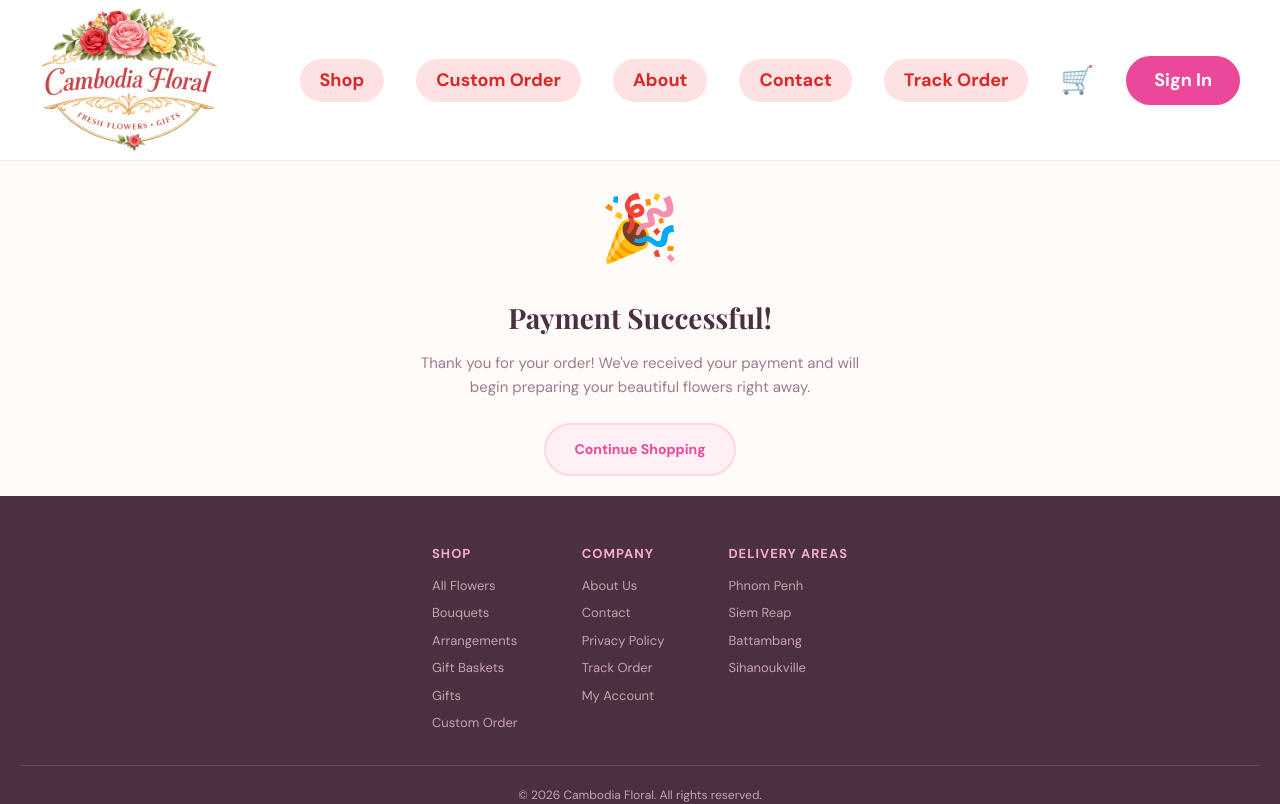
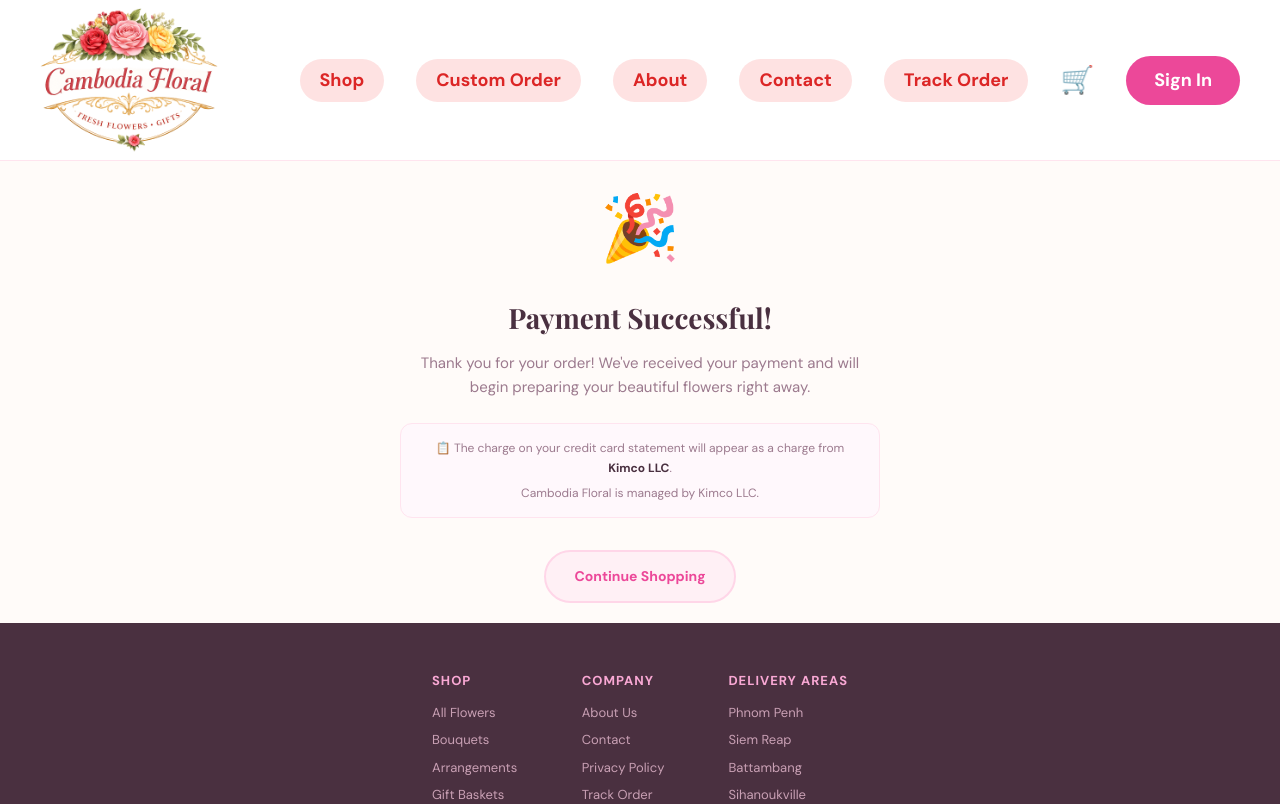
Before and after one commit to tiloukim/cambodiafloral, a Next.js app: page /checkout/success in a window 1280 px wide. Shown: the top 804 px of the page. Built offline with nearby package versions, Linux system fonts and the light colour scheme; no server answers; a web font is replaced by a local one.

Commit message:
Add Kimco LLC billing note to order success page
Shows customers that the credit card charge will appear as
Kimco LLC, and that Cambodia Floral is managed by Kimco LLC.

Co-Authored-By: Claude Opus 4.6 (1M context) <noreply@anthropic.com>

```diff
--- a/app/checkout/success/page.tsx
+++ b/app/checkout/success/page.tsx
@@ -47,6 +47,19 @@ function SuccessContent() {
               Order ID: <strong>{orderId.slice(0, 8)}</strong>
             </p>
           )}
+          <div style={{
+            background: '#FFF8FC',
+            border: '1px solid #FFE4EF',
+            borderRadius: 12,
+            padding: '14px 20px',
+            marginBottom: 32,
+            fontSize: 12,
+            color: '#9C7A8E',
+            lineHeight: 1.7,
+          }}>
+            <p>📋 The charge on your credit card statement will appear as a charge from <strong style={{ color: '#4A3040' }}>Kimco LLC</strong>.</p>
+            <p style={{ marginTop: 4 }}>Cambodia Floral is managed by Kimco LLC.</p>
+          </div>
           <div style={{ display: 'flex', gap: 12, justifyContent: 'center', flexWrap: 'wrap' }}>
             {orderId && (
               <Link href={`/track?order=${orderId}`} style={{
```
